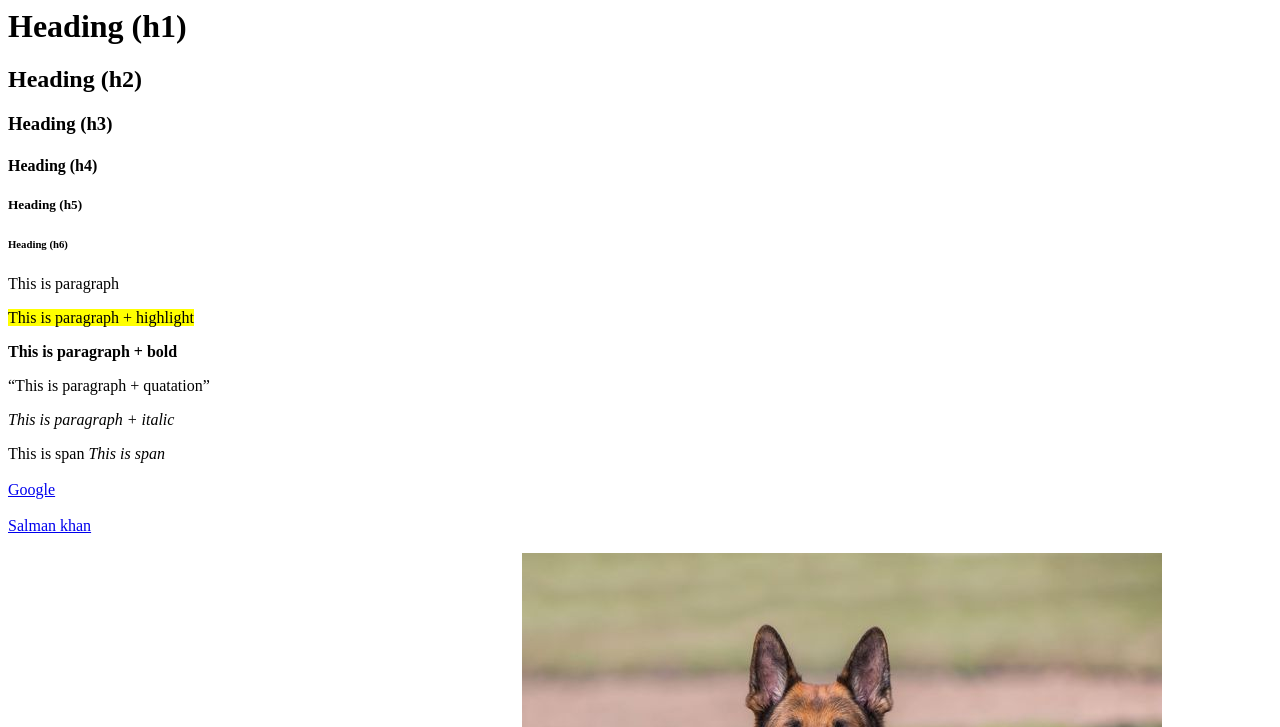
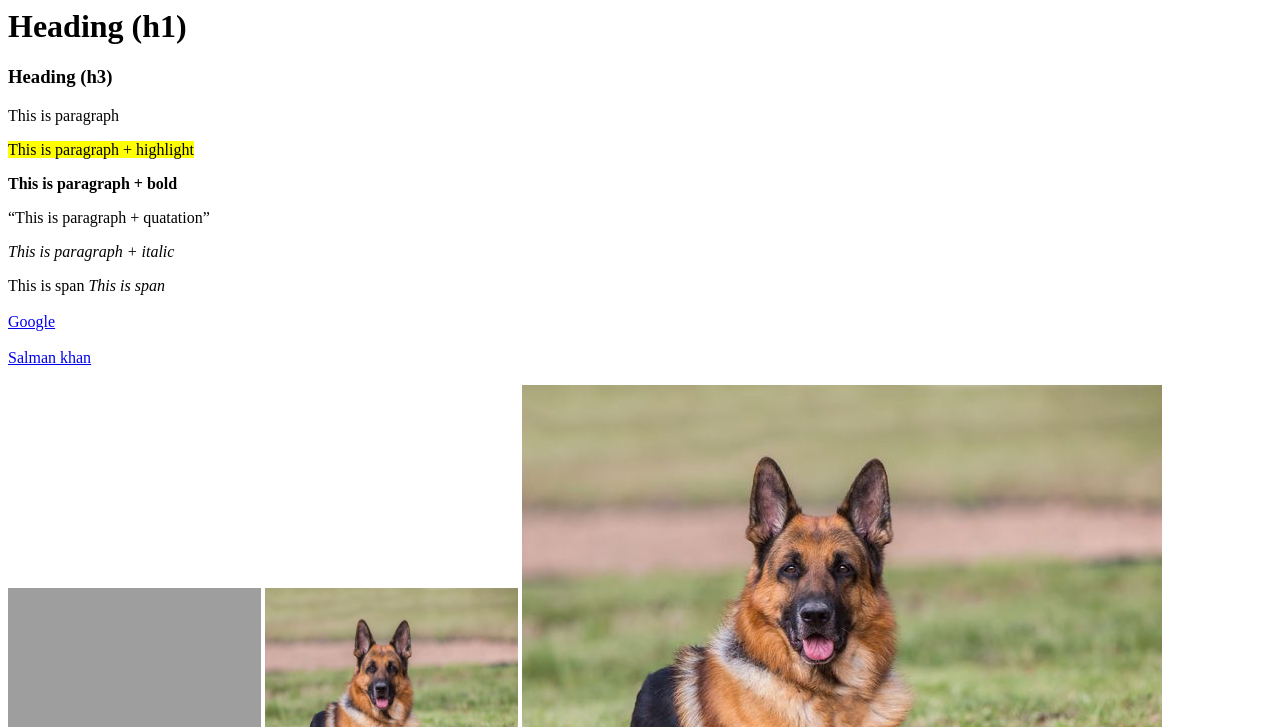
Before and after one commit to Harsh882002/practice, a plain HTML site: page index.html in a window 1280 px wide. Shown: the top 727 px of the page. Drawn offline with Linux system fonts and the light colour scheme; grey boxes are pictures that could not be loaded.

Commit message:
Update index.html

```diff
--- a/index.html
+++ b/index.html
@@ -7,11 +7,8 @@
 </head>
 <body>
     <h1>Heading (h1)</h1>
-    <h2>Heading (h2)</h2>
     <h3>Heading (h3)</h3>
-    <h4>Heading (h4)</h4>
-    <h5>Heading (h5)</h5>
-    <h6>Heading (h6)</h6>
+
 
     <p>This is paragraph</p>
     <p><mark>This is paragraph + highlight</mark></p>
```
